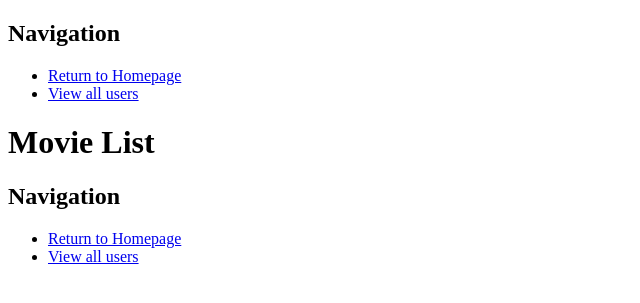
After one commit to shhudspeth/movie-ratings-sqlalchemy, a Flask app: template templates/all_movies.html in a window 1280 px wide. The commit adds this page. Shown: the top 303 px of the page, without its empty margins (0-640 px from the left). Run offline with Flask 2, Linux system fonts and the light colour scheme; the template is opened without the code that fills it, so the values that code supplies are empty.

Commit message:
completed flask routes

```diff
--- a/server.py
+++ b/server.py
@@ -1,12 +1,41 @@
 """Server for movie ratings app."""
 
-from flask import Flask
+from flask import (Flask, render_template, request, flash, session,
+                   redirect)
+from model import connect_to_db
+import crud
+
+from jinja2 import StrictUndefined
 
 app = Flask(__name__)
+app.secret_key = "dev"
+app.jinja_env.undefined = StrictUndefined
 
 
 # Replace this with routes and view functions!
+@app.route('/')
+def homepage():
+    """ View homepage """
+    return render_template('homepage.html')
+
+@app.route('/movies')
+def view_all_movies():
+    """ View a list of all movie titles """
+
+    all_movies = crud.return_all_movies()
+
+    return render_template('all_movies.html', all_movies=all_movies)
+
+@app.route('/movies/<movie_id>')
+def show_movie_detail(movie_id):
+    """Show details on a particular movie."""
+
+    movie = crud.get_movie_by_id(movie_id)
+    print(movie)
+
+    return render_template('movie_details.html', movie=movie)
 
 
 if __name__ == '__main__':
+    connect_to_db(app)
     app.run(host='0.0.0.0', debug=True)
--- /dev/null
+++ b/static/movies.css
@@ -0,0 +1,4 @@
+img {
+    height: 400px;
+
+}
--- /dev/null
+++ b/templates/all_movies.html
@@ -0,0 +1,22 @@
+{% extends 'base.html' %}
+{% block title %}All Movies {% endblock %}
+
+{% block body %}
+    <h2>Navigation</h2>
+        <ul>
+        <li><a href="/homepage">Return to Homepage</a></li>
+        <li><a href="/users">View all users</a></li>
+        </ul>
+
+    <h1>Movie List</h1>
+    <ul>
+    {% for movie in all_movies %}
+        <li><a href="/movies/{{movie.movie_id}}">{{ movie.title }}</a></li>
+    {% endfor %}
+    </ul>
+    <h2>Navigation</h2>
+        <ul>
+        <li><a href="/homepage">Return to Homepage</a></li>
+        <li><a href="/users">View all users</a></li>
+        </ul>
+{% endblock %}
--- a/templates/base.html
+++ b/templates/base.html
@@ -1,6 +1,8 @@
 <!doctype html>
 <html>
   <head>
+    <link rel="stylesheet" href="/static/movies.css"/>
+
     <meta charset="utf-8">
     <meta name="viewport" content="width=device-width">
     <title>
```
Also changed, not shown: crud.py (+10 -9 lines), templates/homepage.html (added, +12 -0 lines), templates/movie_details.html (added, +15 -0 lines).
